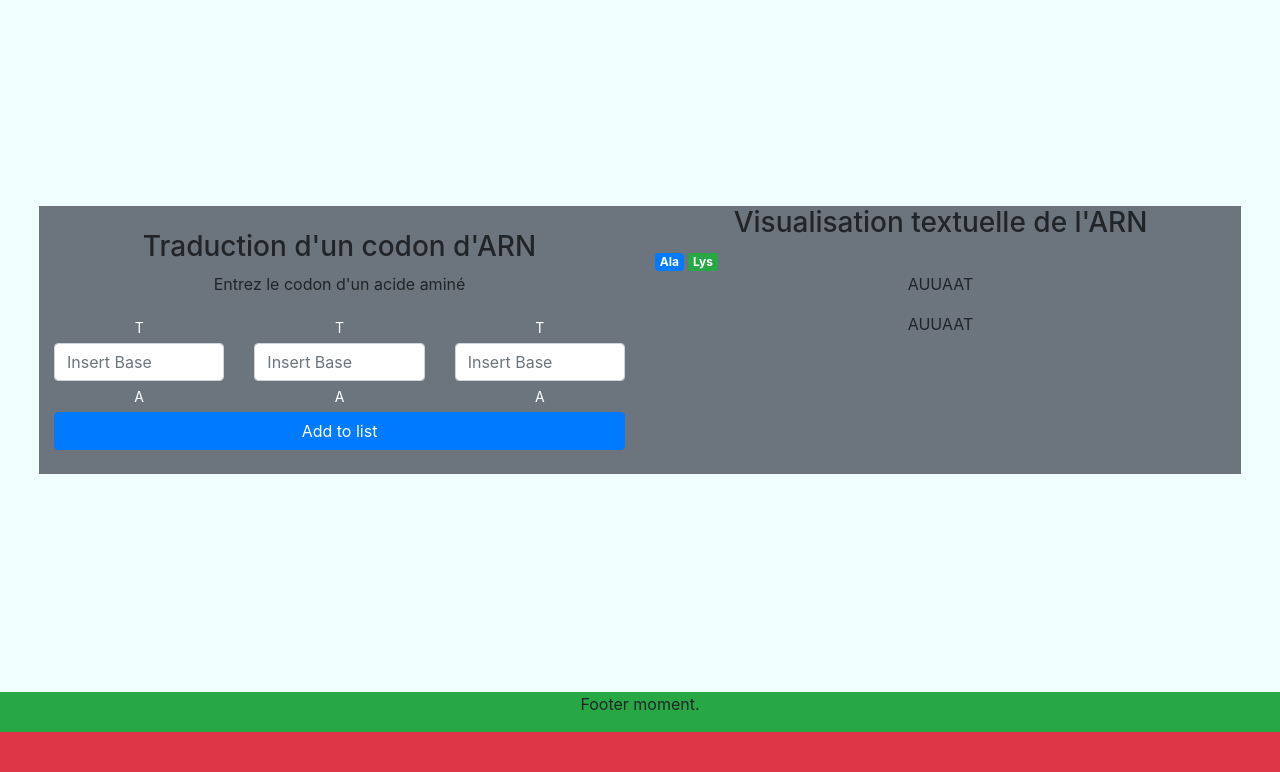
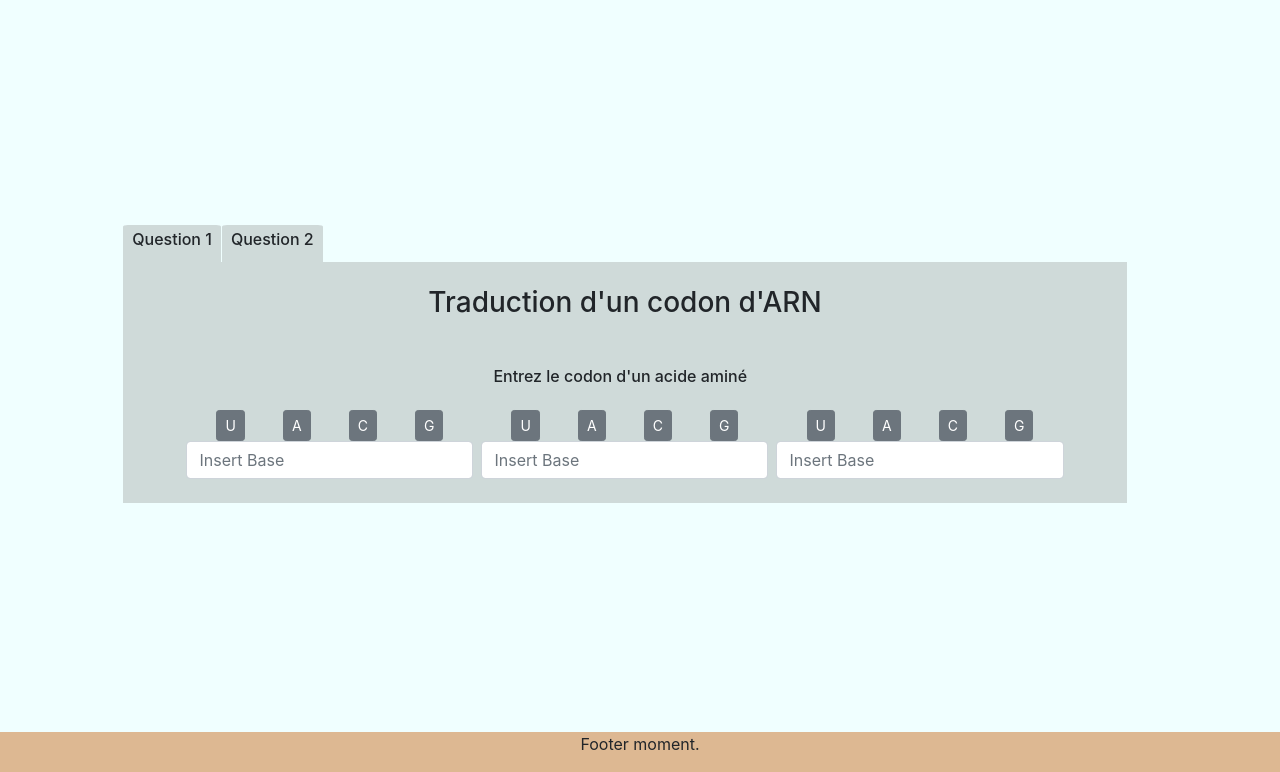
Before and after one commit to LipoBruh/IFT3225-Devoir1, a plain HTML site: page index.html in a window 1280 px wide. Shown: the part 68-840 px from the top of the page. Before the commit the page ends 800 px from the top, so only its background shows below. Drawn offline with nearby package versions, Linux system fonts and the light colour scheme.

Commit message:
Raffinement de l'interface

```diff
--- a/css/style.css
+++ b/css/style.css
@@ -0,0 +1,13 @@
+.custom-btn-1 {
+    border-radius: 5% 5% 0% 0% !important;
+    background-color:rgba(20, 10, 0, 0.15) !important;
+
+
+}
+
+.custom-btn-1:hover {
+    border-radius: 5% 5% 0% 0% !important;
+    color:rgba(255, 255, 255, 1) !important;
+
+
+}
--- a/index.html
+++ b/index.html
@@ -26,25 +26,57 @@
 
 <div class="container-fluid bg-success min-vh-100 d-flex flex-column" style="background-color: azure !important;">
 
-	<div class="row bg-info">
+
+	<!--Header-->
+		<div class="row" style="background-color: #ddb892 !important;" >
 			<div class="col-md-12">
 				<div class="page-header">
-				<h1>
+					<h1 class = "px-3 py-1">
 						Devoir 1 - IFT3225 E24
 					</h1>
 				</div>
 			</div>
 		</div>
 
-	<div class="row bg-secondary mb-auto mt-auto mx-4 " style="height: auto !important;">
 
 
 
 
-		<div class="col-md-6 my-4">
+	<!--Wrapper - Middle part-->
+
+
+		<div class="row m-auto" style="min-width: 50%; max-width: 90%;">
+
+
+
+			<!-- Onglets -->
+			<div class="row w-100" >
+
+				<button type="button" class="btn btn-sm custom-btn-1 " onclick='question1()' style="margin-right: 1px ;">
+
+					<h6 class="mx-auto">Question 1</h6>
+
+				</button>
+
+				<button type="button" class="btn btn-sm custom-btn-1 " onclick='question2()'>
+
+					<h6 class="mx-auto" >Question 2</h6>
+
+				</button>
+
+			</div>
+
+
+
+
+
+			<!-- Main component 1 -->
+			<div id="main-component-1" class="row w-100" style="background-color:rgba(20, 10, 0, 0.15);" style="visibility:visible;">
+
+				<div class="col-xs-12 my-4 mx-auto px-4" style="width:90%;" >
 					<div class="row ">
 						<div class="col-md-12">
-					<h3 class="text-center">
+							<h3 class="text-center mb-4">
 								Traduction d'un codon d'ARN
 							</h3>
 							<div class="row px-4">
@@ -54,90 +86,131 @@
 							</div>
 							<div class="row">
 								<div class="col-md-12">
-							<div>
-								<p id="q1-aa-name" class="text-center">
+									<div class="row">
+										<p id="q1-aa-name" class="text-center h6 mx-auto my-4">
 											Entrez le codon d'un acide aminé
 										</p>
+										<span class="badge badge-primary" style="visibility: hidden;">
+											<!--Where the label will appear-->
+										</span>
 									</div>
-							<div class="row" id = "div-forms-bases ">
+									<div class="row" id = "div-forms-bases">
 										<div class="col-md-4">
-										<button type="button" class="btn btn-sm btn-secondary custom-btn-1 w-100">
-											T
+											<div class="row mx-auto">
+												<div class="col-xs-4 mx-auto ">
+													<button type="button" class="btn btn-sm btn-secondary" onclick='buttonARN("U","form-base-1")'>
+														U
 													</button>
-									<input type="text" id="form-base-1" class="form-control" aria-describedby="div-forms-bases" placeholder="Insert Base" onchange="updateElements()">
-
-									<button type="button" class="btn btn-secondary btn-sm w-100">
+												</div>
+												<div class="col-xs-4 mx-auto">
+													<button type="button" class="btn btn-sm btn-secondary "  onclick='buttonARN("A","form-base-1")'>
 														A
 													</button>
 												</div>
+												<div class="col-xs-4 mx-auto">
+													<button type="button" class="btn btn-sm btn-secondary " onclick='buttonARN("C","form-base-1")'>
+														C
+													</button>
+												</div>
+												<div class="col-xs-4 mx-auto">
+													<button type="button" class="btn btn-sm btn-secondary  " onclick='buttonARN("G","form-base-1")'>
+														G
+													</button>
+												</div>
+											</div>
+											<div class="row">
+												<input type="text" id="form-base-1" class="form-control mx-1" aria-describedby="div-forms-bases" placeholder="Insert Base" onchange="updateElements()">
+											</div>
+										</div>
 										<div class="col-md-4">
-									<button type="button" class="btn btn-sm btn-secondary w-100">
-										T
+											<div class="row mx-auto">
+												<div class="col-xs-4 mx-auto">
+													<button type="button" class="btn btn-sm btn-secondary " onclick='buttonARN("U","form-base-2")'>
+														U
 													</button>
-
-									<input type="text" id="form-base-2" class="form-control" aria-describedby="div-forms-bases" placeholder="Insert Base" onchange="updateElements()">
-
-									<button type="button" class="btn btn-secondary btn-sm w-100">
+												</div>
+												<div class="col-xs-4 mx-auto">
+													<button type="button" class="btn btn-sm btn-secondary " onclick='buttonARN("A","form-base-2")'>
 														A
 													</button>
 												</div>
+												<div class="col-xs-4 mx-auto">
+													<button type="button" class="btn btn-sm btn-secondary " onclick='buttonARN("C","form-base-2")'>
+														C
+													</button>
+												</div>
+												<div class="col-xs-4 mx-auto">
+													<button type="button" class="btn btn-sm btn-secondary " onclick='buttonARN("G","form-base-2")'>
+														G
+													</button>
+												</div>
+											</div>
+											<div class="row">
+												<input type="text" id="form-base-2" class="form-control mx-1" aria-describedby="div-forms-bases" placeholder="Insert Base" onchange="updateElements()">
+											</div>
+										</div>
 										<div class="col-md-4">
-									<button type="button" class="btn btn-sm btn-secondary w-100">
-										T
+											<div class="row mx-auto">
+												<div class="col-xs-4 mx-auto">
+													<button type="button" class="btn btn-sm btn-secondary " onclick='buttonARN("U","form-base-3")'>
+														U
 													</button>
-									<input type="text" id="form-base-3" class="form-control" aria-describedby="div-forms-bases" placeholder="Insert Base" onchange="updateElements()">
-
-									<button type="button" class="btn btn-secondary btn-sm w-100">
+												</div>
+												<div class="col-xs-4 mx-auto">
+													<button type="button" class="btn btn-sm btn-secondary " onclick='buttonARN("A","form-base-3")'>
 														A
 													</button>
 												</div>
+												<div class="col-xs-4 mx-auto">
+													<button type="button" class="btn btn-sm btn-secondary " onclick='buttonARN("C","form-base-3")'>
+														C
+													</button>
 												</div>
-							<div>
-								<button type="submit" class="btn btn-primary w-100">
+												<div class="col-xs-4 mx-auto">
+													<button type="button" class="btn btn-sm btn-secondary " onclick='buttonARN("G","form-base-3")'>
+														G
+													</button>
+												</div>
+											</div>
+											<div class="row">
+												<input type="text" id="form-base-3" class="form-control mx-1" aria-describedby="div-forms-bases" placeholder="Insert Base" onchange="updateElements()">
+											</div>
+										</div>
+									</div>
+									<!--
+									<div class="row">
+										<button type="submit" class="btn btn-primary mx-auto mt-4">
 											Add to list
 										</button>
+									</div>
+									-->
 								</div>
 							</div>
 						</div>
 					</div>
 				</div>
 			</div>
-		<div class="col-md-6">
-			<div class="row">
-				<div class="col-md-12">
-					<h3 class="text-center">
-						Visualisation textuelle de l'ARN
-					</h3>
+
+
+			<!--Component Number 2-->
+			<div id="main-component-2" class="row w-100" style="background-color:rgba(20, 100, 0, 0.15);display:none !important;">
+				<p>TODO Question 2</p>
+				<!--TODO SOSO / SAUCE-->
+
 			</div>
+
 		</div>
-			<div class="row">
-				<div class="col-md-12">
-					 <span class="badge badge-primary">Ala</span> <span class="badge badge-success">Lys</span>
+
+
 		</div>
-			</div>
-			<div class="row">
-				<div class="col-md-12">
-					<p class="text-center">
-						AUUAAT
-					</p>
-				</div>
-			</div>
-			<div class="row">
-				<div class="col-md-12">
-					<p class="text-center">
-						AUUAAT
-					</p>
-				</div>
-			</div>
-		</div>
-	</div>
-	<div class="row bg-success">
+		<div class="row bg-success" style="background-color: #ddb892 !important;" >
 			<div class="col-md-12">
 				<p class="text-center">
 					Footer moment.
 				</p>
 			</div>
 		</div>
+
 </div>
 
   </body>
--- a/js/scripts.js
+++ b/js/scripts.js
@@ -5,9 +5,76 @@ document.addEventListener("DOMContentLoaded", function(event){
     document.getElementById('form-base-2').addEventListener = updateElements();
     document.getElementById('form-base-3').addEventListener = updateElements();
 
+
   });
 
 
+// navigation entre les onglets
+
+document.getElementById(id).style.property = new style
+
+
+
+function question1(){
+    try{
+        component1 = document.getElementById("main-component-1");
+        component2 = document.getElementById("main-component-2");
+
+        if (component1!=null && component2!=null) {
+            console.log("Question 1")
+            component1.style.display = "inline";
+            component2.style.display = "none";
+        }
+    }
+    catch{
+        console.log("Not ready to update the component.")
+    }
+
+
+}
+
+
+
+function question2(){
+    try{
+        component1 = document.getElementById("main-component-1");
+        component2 = document.getElementById("main-component-2");
+
+        if (component1!=null && component2!=null) {
+            console.log("Question 1")
+            component1.style.display = "none";
+            component2.style.display = "inline";
+        }
+    }
+    catch{
+        console.log("Not ready to update the component.")
+    }
+}
+
+
+
+
+
+
+
+
+//q1 stuff
+
+
+  function buttonARN(base,form){
+    try{
+        formElement = document.getElementById(form);
+        if (formElement!=null) {
+            console.log(base);
+            formElement.value= base;
+            updateElements()
+        }
+    }
+    catch{
+        console.log("Could not update the component.")
+    }
+
+  }
 
 
 
@@ -22,7 +89,7 @@ function updateElements(){
         if (title != null && image!=null) {
             console.log(data.name);
             title.innerHTML=data.name;
-            image.innerHTML= '<img alt="Amino Acid" src="'+data.image +'"class="rounded d-block mx-auto" style="max-width: 40%;"></img>'
+            image.innerHTML= '<img alt="Amino Acid" src="'+data.image +'"class="rounded d-block mx-auto" style="max-width: 20% !important;"></img>'
         }
     }
     catch{
```
Also changed, not shown: images/L-Tryptophan.png (renamed from images/L-Tryptophane.png). Lines whose indentation alone changed are shown as unchanged.
